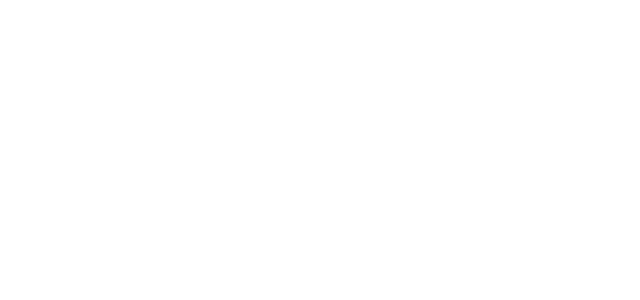
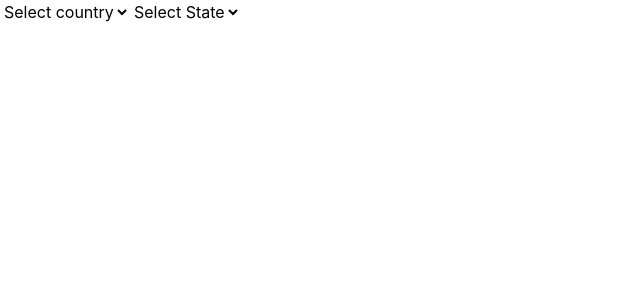
Before and after one commit to Abhi-431/react-mini-apps, a React (Vite) app: page /dropdown in a window 1280 px wide. Before the commit this address had no page. Shown: the top 300 px of the page, without its empty margins (0-640 px from the left). Built offline with nearby package versions, Linux system fonts and the light colour scheme.

Commit message:
feat Created a dropdown

```diff
--- a/src/App.jsx
+++ b/src/App.jsx
@@ -9,6 +9,7 @@
 import SearchList from './Pages/SearchList.jsx'
 import ModeChange from './Pages/ModeChange.jsx'
 import TodoList from './Pages/TodoList.jsx'
+import Dropdown from './Pages/Dropdown.jsx'
 function App() {
   const [count, setCount] = useState(0)
 
@@ -19,6 +20,7 @@
       <Route path='/list' element={<SearchList/>}/>
       <Route path='/mode' element={<ModeChange/>}/>
       <Route path='/todo' element={<TodoList/>}/>
+      <Route path='/dropdown' element={<Dropdown/>}/>
     </Routes>
 
   )
--- /dev/null
+++ b/src/Pages/Dropdown.jsx
@@ -0,0 +1,36 @@
+import React,{useState} from 'react'
+
+const data = {
+  India: ['Madhya Pradesh', 'Maharashtra', 'Karnataka'],
+  USA: ['California', 'Texas', 'New York'],
+  Canada: ['Ontario', 'Quebec', 'Alberta']
+};
+const Dropdown = () => {
+     const [country, setCountry] = useState('');
+  const [state, setState] = useState('');
+  const handleCountryChange=(e)=>{
+    e.preventDefault()
+    setCountry(e.target.value)
+    setState('')
+  }
+  return (
+    <div>
+      <select  value={country} onChange={handleCountryChange}>
+        <option value="">Select country</option>
+        {
+            Object.keys(data).map((c)=>(<option key={c} value={c}>{c}</option>))
+        }
+      </select>
+      <select value={state} onChange={(e)=>setState(e.target.value)} disabled={!country}>
+        <option value="">Select State</option>
+        {
+            country && data[country].map((s)=>(
+                <option key={s} value={s}>{s}</option>
+            ))
+        }
+      </select>
+    </div>
+  )
+}
+
+export default Dropdown
--- a/src/assets/Data.js
+++ b/src/assets/Data.js
@@ -32,7 +32,7 @@
     title: "Styling React with Tailwind CSS",
     description:
       "A beginner-friendly guide to styling React applications using Tailwind CSS.",
-      path:'/counter'
+      path:'/dropdown'
   },
 ];
 export  default blogs
```
